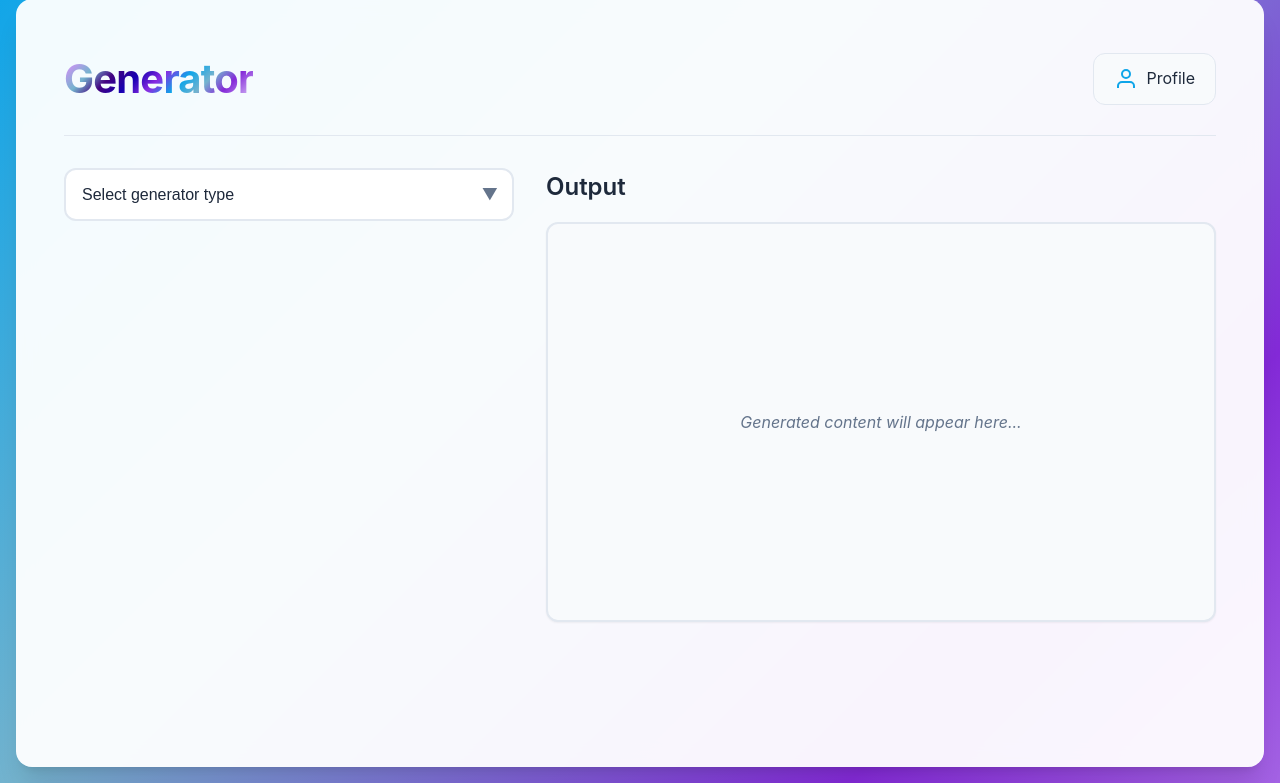
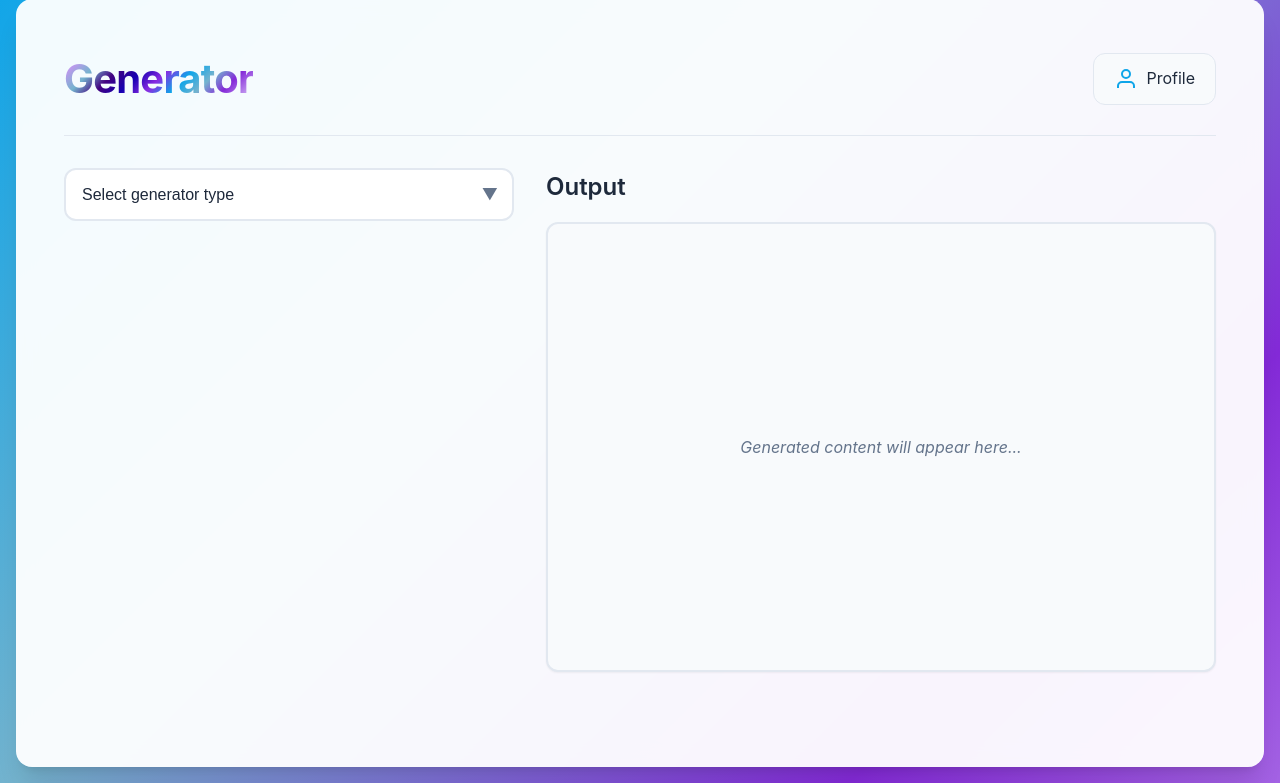
Before and after one commit to MihneaDarie/ProiectWEB_Darie_Mihnea_Stefan_2A2_Ciurariu_Raluca_Iuliana_2A2, a PHP site: template frontend/templates/GeneratorView.html in a window 1280 px wide. Shown: the part 17-800 px from the top of the page. Run offline with PHP 8.4, Linux system fonts and the light colour scheme; the template is opened without the code that fills it, so the values that code supplies are empty.

Commit message:
modificare dimensiune output-area pt design

```diff
--- a/frontend/templates/generator.css
+++ b/frontend/templates/generator.css
@@ -452,8 +452,8 @@ button.loading::after {
     border: 2px solid #e2e8f0;
     border-radius: 0.75rem;
     padding: 2rem;
-    min-height: 400px;
-    max-height: 70vh;
+    min-height: 450px;
+    max-height: 90vh;
     overflow-y: auto;
      overflow-x:auto;
     box-shadow: 0 1px 2px 0 rgb(0 0 0 / 0.05);
```
